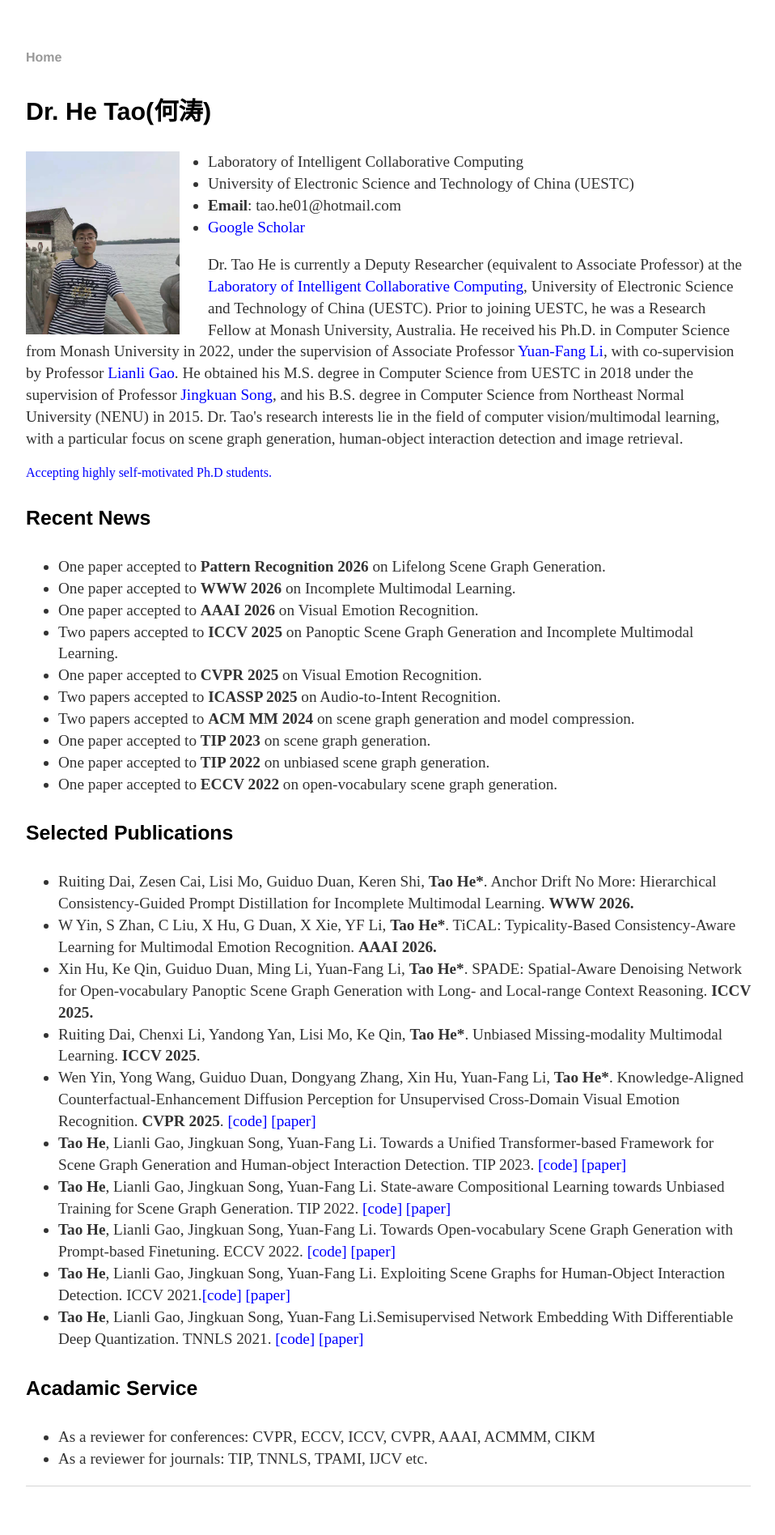
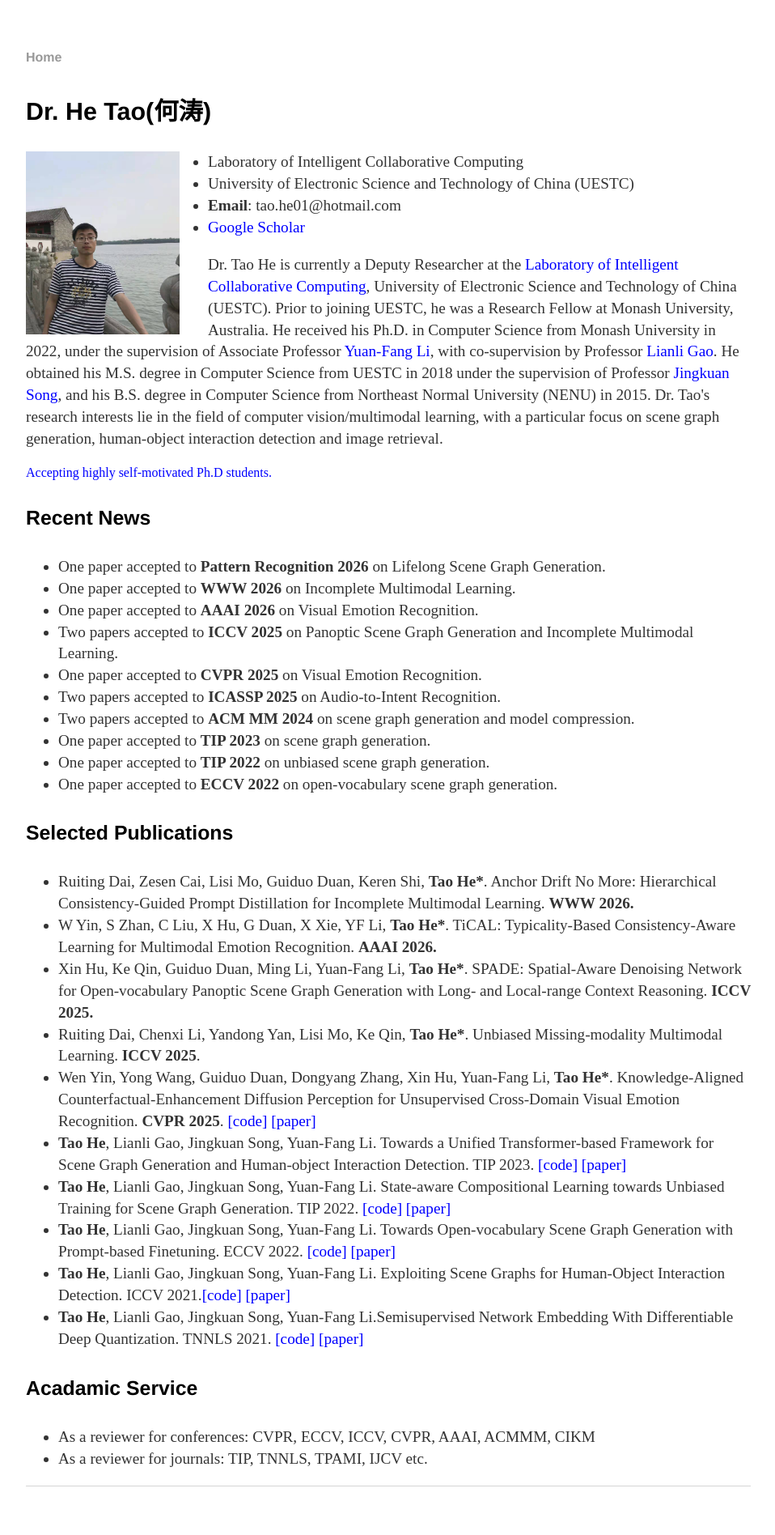
Before and after one commit to ht014/ht014.github.io, a Jekyll site: the page built from index.html, in a window 1280 px wide. Shown: the whole page at 81% size, without its empty margins (160-1118 px from the left). Built offline with Jekyll 4.4.1, drawn with Linux system fonts in a browser that asks for light colours.

Commit message:
Remove redundant text in Dr. Tao He's bio

```diff
--- a/index.html
+++ b/index.html
@@ -18,7 +18,7 @@ title: Tao He's Homepage
 			</div>
 
 <div class="about">
-	<p>Dr. Tao He is currently a Deputy Researcher (equivalent to Associate Professor) at the <a = href="https://icct.uestc.edu.cn/index.htm"><font color="#0000ff">Laboratory of Intelligent Collaborative Computing</font></a>, University of Electronic Science and Technology of China (UESTC). Prior to joining UESTC, he was a Research Fellow at Monash University, Australia.
+	<p>Dr. Tao He is currently a Deputy Researcher at the <a = href="https://icct.uestc.edu.cn/index.htm"><font color="#0000ff">Laboratory of Intelligent Collaborative Computing</font></a>, University of Electronic Science and Technology of China (UESTC). Prior to joining UESTC, he was a Research Fellow at Monash University, Australia.
 
 He received his Ph.D. in Computer Science from Monash University in 2022, under the supervision of Associate Professor <a = href="https://liyuanfang.github.io"><font color="#0000ff">Yuan-Fang Li</font></a>, with co-supervision by Professor <a href="https://lianligao.github.io/"><font color="#0000ff">Lianli Gao</font></a>. He obtained his M.S. degree in Computer Science from UESTC in 2018 under the supervision of Professor <a href="https://scholar.google.com.au/citations?user=F5Zy9V4AAAAJ&hl=en"><font color="#0000ff">Jingkuan Song</font></a>, and his B.S. degree in Computer Science from Northeast Normal University (NENU) in 2015.
 
```
